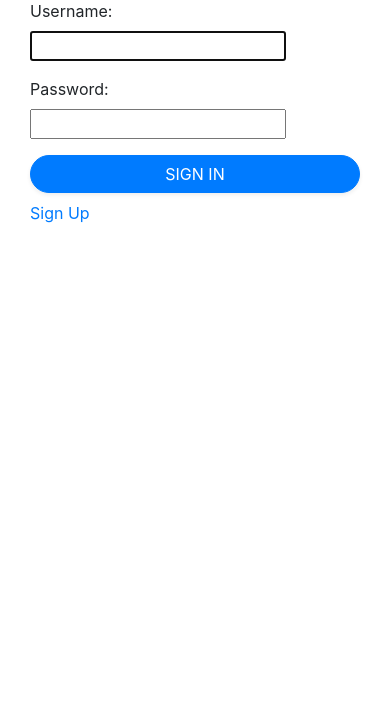
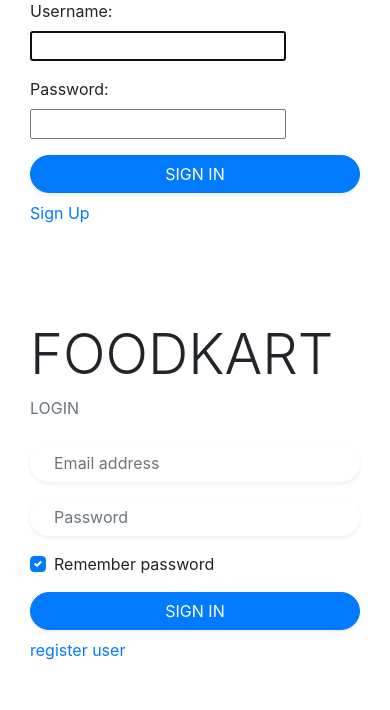
Before and after one commit to G12project/FoodKart, a Django app: page / in a window 390 px wide. Shown: the part 244-954 px from the top of the page. Before the commit the page ends 467 px from the top, so only its background shows below. Run offline with Django 3.2, Linux system fonts and the light colour scheme; some libraries are stand-ins or nearby versions.

Commit message:
Update loginCustomer.html

```diff
--- a/templates/loginCustomer.html
+++ b/templates/loginCustomer.html
@@ -51,5 +51,47 @@
         </div><!-- End -->
 
     </div>
+</div><!-- the upper part is related to back end and lower is the template for these file-->
+	<div class="container-fluid">
+    <div class="row no-gutter">
+        <!-- The image half -->
+        <div class="col-md-6 d-none d-md-flex bg-image">
+            <img src="images.png">
+
+        </div>
+
+
+        <!-- The content half -->
+        <div class="col-md-6 ">
+            <div class="login d-flex align-items-center py-5">
+
+                <!-- Demo content-->
+                <div class="container">
+                    <div class="row">
+                        <div class="col-lg-10 col-xl-7 mx-auto">
+                            <h3 class="display-4">FOODKART</h3>
+                            <p class="text-muted mb-4">LOGIN</p>
+                            <form>
+                                <div class="form-group mb-3">
+                                    <input id="inputEmail" type="email" placeholder="Email address" required="" autofocus="" class="form-control rounded-pill border-0 shadow-sm px-4">
+                                </div>
+                                <div class="form-group mb-3">
+                                    <input id="inputPassword" type="password" placeholder="Password" required="" class="form-control rounded-pill border-0 shadow-sm px-4 text-primary">
+                                </div>
+                                <div class="custom-control custom-checkbox mb-3">
+                                    <input id="customCheck1" type="checkbox" checked class="custom-control-input">
+                                    <label for="customCheck1" class="custom-control-label">Remember password</label>
+                                </div>
+                                <button type="submit" class="btn btn-primary btn-block text-uppercase mb-2 rounded-pill shadow-sm">Sign in</button>
+                               <a href="register.html">register user</a>
+                            </form>
+                        </div>
+                    </div>
+                </div><!-- End -->
+
+            </div>
+        </div><!-- End -->
+
+    </div>
 </div>
 </body>
```
